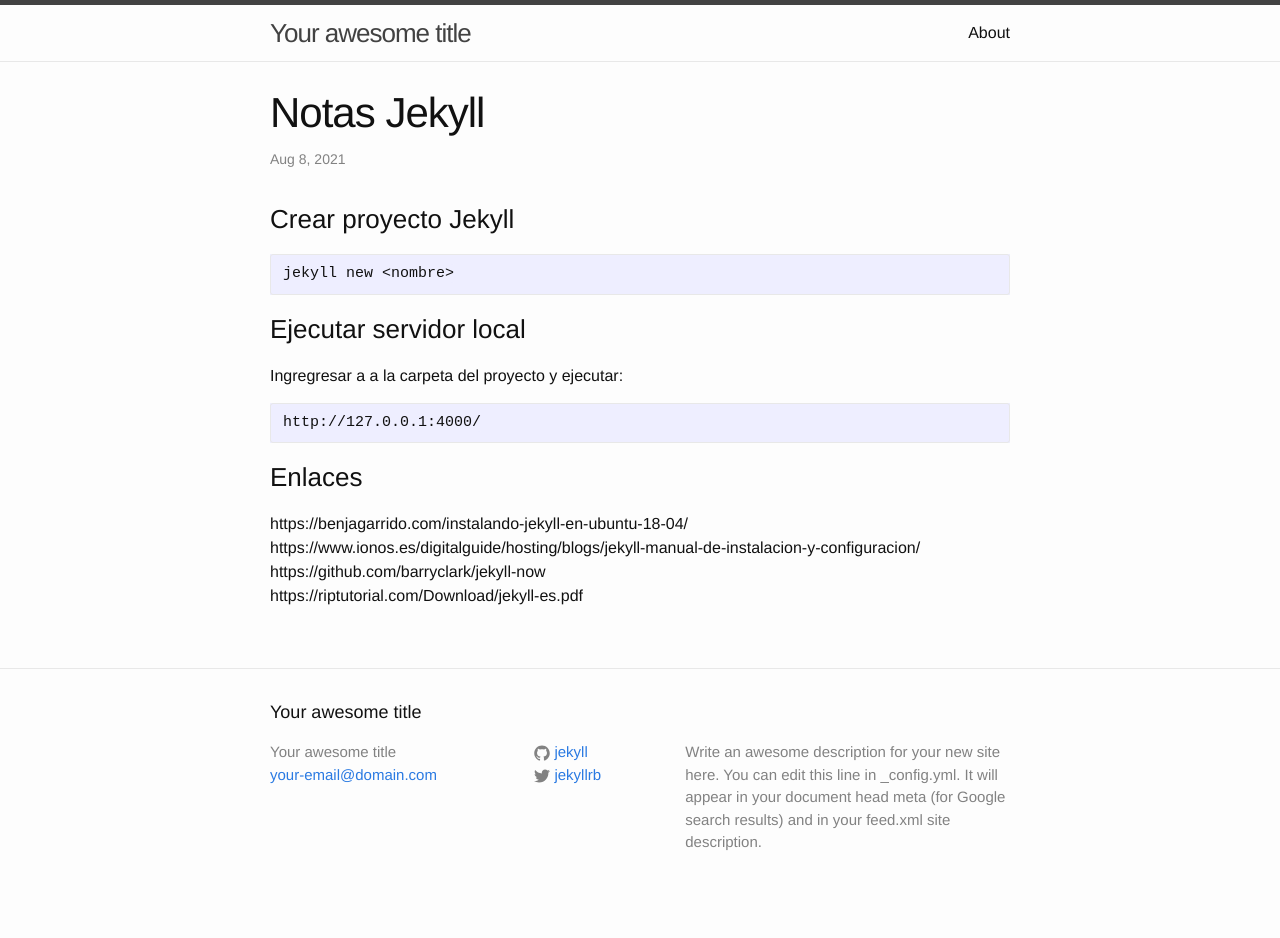
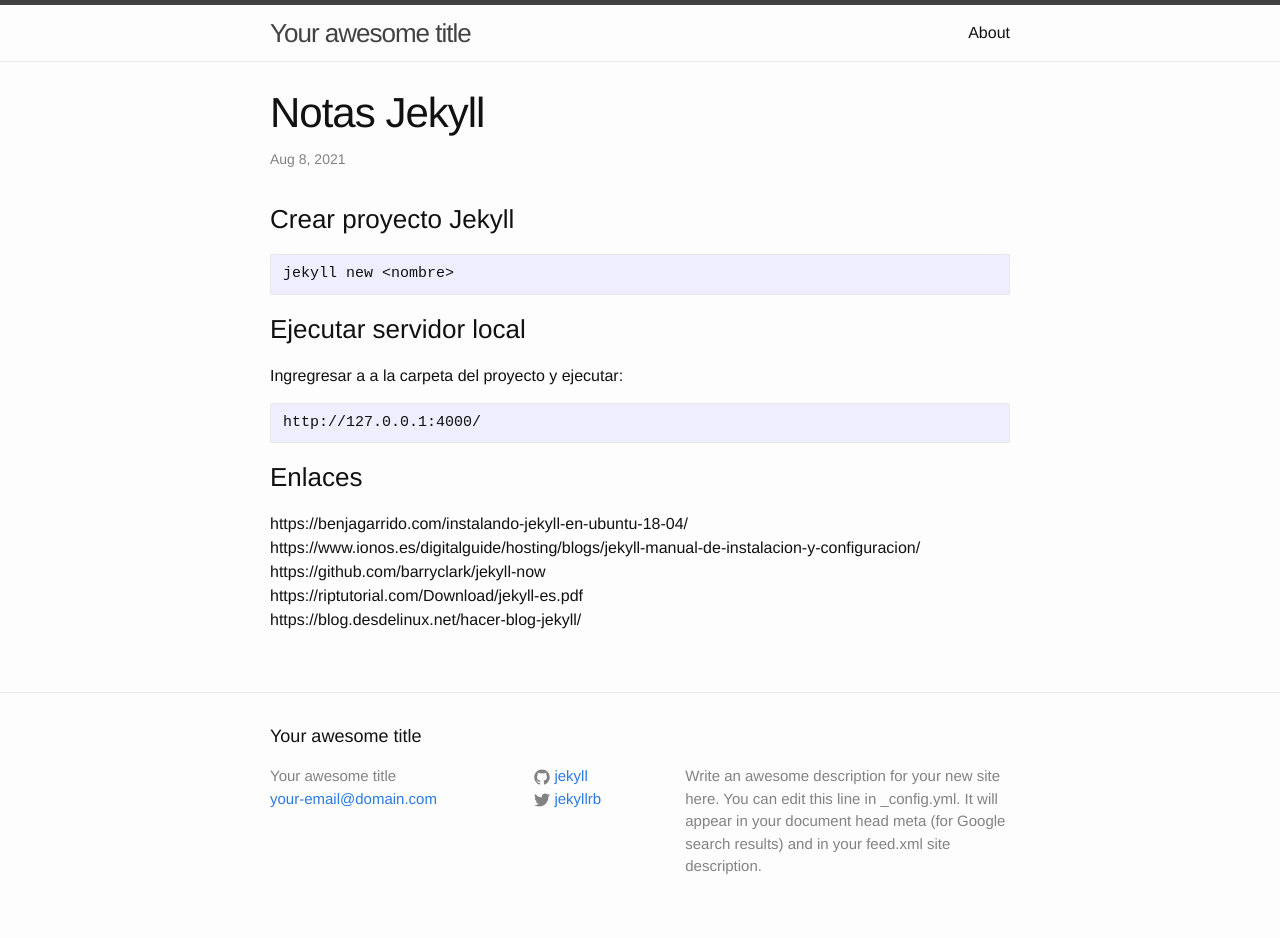
Before and after one commit to joriza/joriza.github.io, a Jekyll site: the page built from _posts/2021-08-09-NotasJekyll.md, in a window 1280 px wide. Built offline with Jekyll 4.4.1, drawn with Linux system fonts in a browser that asks for light colours; before the commit the page ends 914 px from its top, so only the background shows below that; part of the change alters nothing that is shown.

Commit message:
210810_0202

```diff
--- a/_posts/2021-08-09-NotasJekyll.md
+++ b/_posts/2021-08-09-NotasJekyll.md
@@ -18,3 +18,4 @@ https://benjagarrido.com/instalando-jekyll-en-ubuntu-18-04/
 https://www.ionos.es/digitalguide/hosting/blogs/jekyll-manual-de-instalacion-y-configuracion/
 https://github.com/barryclark/jekyll-now
 https://riptutorial.com/Download/jekyll-es.pdf
+https://blog.desdelinux.net/hacer-blog-jekyll/
```
